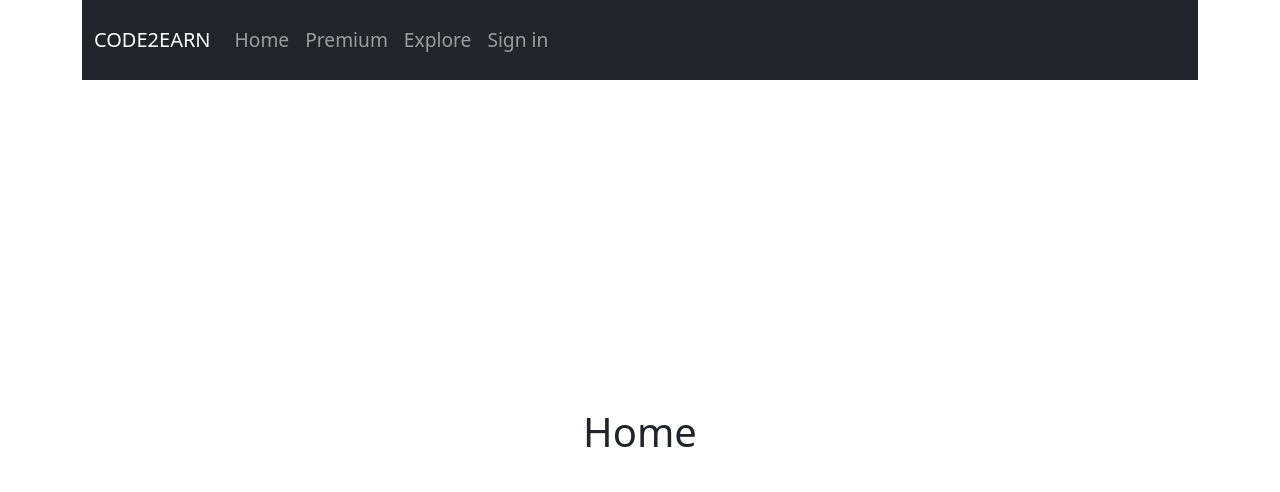
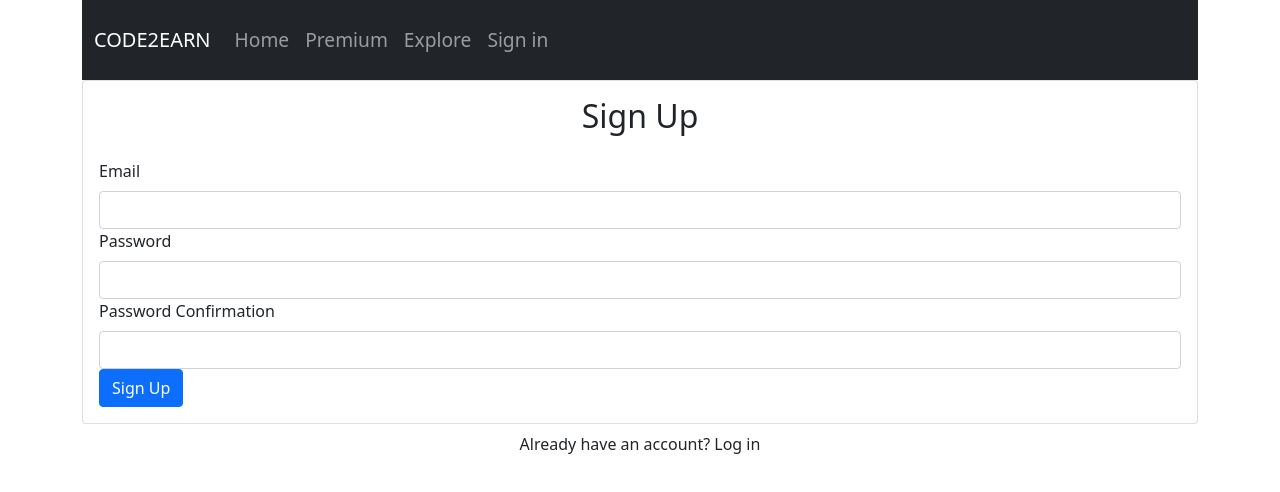
Before and after one commit to eschafir/code2earn, a React (Create React App) app: page /signup in a window 1280 px wide. Before the commit this address led to /. Shown: the top 492 px of the page. Built offline with nearby package versions, Linux system fonts and the light colour scheme; no server answers.

Commit message:
auth working. SignUp not showing when click

```diff
--- a/src/App.js
+++ b/src/App.js
@@ -1,24 +1,23 @@
 import React from "react";
 import './App.css';
+import { Container } from 'react-bootstrap'
 
-import { Container } from 'react-bootstrap'
 import {
   BrowserRouter as Router,
   Route,
   Navigate,
   Routes
 } from 'react-router-dom'
+
 import Home from "./Pages/Home/Home";
 import Explore from "./Pages/Explore/Explore";
 import Premium from "./Pages/Premium/Premium";
 import NavBar from "./Components/Navbar/Navbar";
-import SignUp from "./Components/SignUp/signup";
+import SignUp from "./Pages/SignUp/signup";
 import { AuthProvider } from "./contexts/AuthContexts";
 
 const App = () => {
   return (
-
-    <AuthProvider>
       <Container>
           <Router>
             <NavBar />
@@ -27,13 +26,16 @@ const App = () => {
                 <Route exact path="/" element={<Home />} />
                 <Route exact path="/explore" element={<Explore />} />
                 <Route exact path="/premium" element={<Premium />} />
-                <Route exact path="/signon" element={<SignUp />} />
+                <Route exact path="/signup" element={
+                  <AuthProvider>
+                    <SignUp/>
+                  </AuthProvider>
+                } />
                 <Route path="*" element={<Navigate to="/" />} />
               </Routes>
             </main>
           </Router>
       </Container>
-    </AuthProvider>
   );
 }
 
--- /dev/null
+++ b/src/Pages/SignUp/signup.js
@@ -0,0 +1,45 @@
+import React , { useRef }from 'react'
+import './signup.css'
+import { Form, Button, Card } from 'react-bootstrap'
+import { useAuth } from '../../contexts/AuthContexts'
+
+export default function SignUp(){
+    const emailRef = useRef()
+    const passwordRef = useRef()
+    const passwordConfirmRef = useRef()
+    const { signup } = useAuth()
+
+    function handleSubmit(e){
+        e.preventDefault()
+
+        signup(emailRef.current.value, passwordRef.current.value)
+    }
+
+    return(
+        <>
+             <Card>
+                <Card.Body>
+                    <h2 className='text-center mb-4'>Sign Up</h2>
+                    <Form>
+                        <Form.Group id="email">
+                            <Form.Label>Email</Form.Label>
+                            <Form.Control type="email" ref={emailRef} required />
+                        </Form.Group>
+                        <Form.Group id="password">
+                            <Form.Label>Password</Form.Label>
+                            <Form.Control type="password" ref={passwordRef} required />
+                        </Form.Group>
+                        <Form.Group id="password-confirm">
+                            <Form.Label>Password Confirmation</Form.Label>
+                            <Form.Control type="password" ref={passwordConfirmRef} required />
+                        </Form.Group>
+                        <Button class="w-100" type="submit">Sign Up</Button>
+                    </Form>
+                </Card.Body>
+            </Card>
+            <div className="w-100 text-center mt-2">
+                Already have an account? Log in
+            </div>
+        </>
+    )
+}
--- a/src/firebase.js
+++ b/src/firebase.js
@@ -1,6 +1,8 @@
 // Import the functions you need from the SDKs you need
-import firebase from 'firebase/app'
-import 'firebase/auth';
+import firebase from 'firebase/compat/app';
+import 'firebase/compat/auth';
+import 'firebase/compat/firestore';
+
 // TODO: Add SDKs for Firebase products that you want to use
 // https://firebase.google.com/docs/web/setup#available-libraries
 
@@ -8,15 +10,25 @@ import 'firebase/auth';
 // For Firebase JS SDK v7.20.0 and later, measurementId is optional
 
 // Initialize Firebase
+/*const app = firebase.initializeApp({
+    apiKey: process.env.REACT_APP_FIREBASE_API_KEY,
+    authDomain: process.env.REACT_APP_FIREBASE_AUTH_DOMAIN ,
+    projectId: process.env.REACT_APP_FIREBASE_PROJECT_ID,
+    storageBucket: process.env.REACT_APP_FIREBASE_STORAGE_BUCKET,
+    messagingSenderId: process.env.REACT_APP_FIREBASE_MESSAGING_SENDER_ID,
+    appId: process.env.REACT_APP_FIREBASE_APP_ID,
+    measurementId: process.env.REACT_APP_FIREBASE_MEASUREMENT_ID
+})*/
+
 const app = firebase.initializeApp({
-    apiKey: process.env.REACT_CODE2EARN_FIREBASE_API_KEY,
-    authDomain: process.env.REACT_CODE2EARN_FIREBASE_AUTH_DOMAIN ,
-    projectId: process.env.REACT_CODE2EARN_FIREBASE_PROJECT_ID,
-    storageBucket: process.env.REACT_CODE2EARN_FIREBASE_STORAGE_BUCKET,
-    messagingSenderId: process.env.REACT_CODE2EARN_FIREBASE_MESSAGING_SENDER_ID,
-    appId: process.env.REACT_CODE2EARN_FIREBASE_APP_ID,
-    measurementId: process.env.REACT_CODE2EARN_FIREBASE_MEASUREMENT_ID
-})
+    apiKey: "AIzaSyAfCx0wGNS6EvO3E2w8J9-f9T88M18NCl0",
+    authDomain: "genial-beaker-339403.firebaseapp.com",
+    projectId: "genial-beaker-339403",
+    storageBucket: "genial-beaker-339403.appspot.com",
+    messagingSenderId: "728702184518",
+    appId: "1:728702184518:web:5327d19faa138347ddee47",
+    measurementId: "G-0703XKHMD2"
+  });
 
 export const auth = app.auth()
 export default app
```
Also changed, not shown: src/Pages/SignOn/SignOn.js (deleted, +0 -31 lines), src/Pages/SignUp/signup.css (renamed from src/Pages/SignOn/signon.css).
